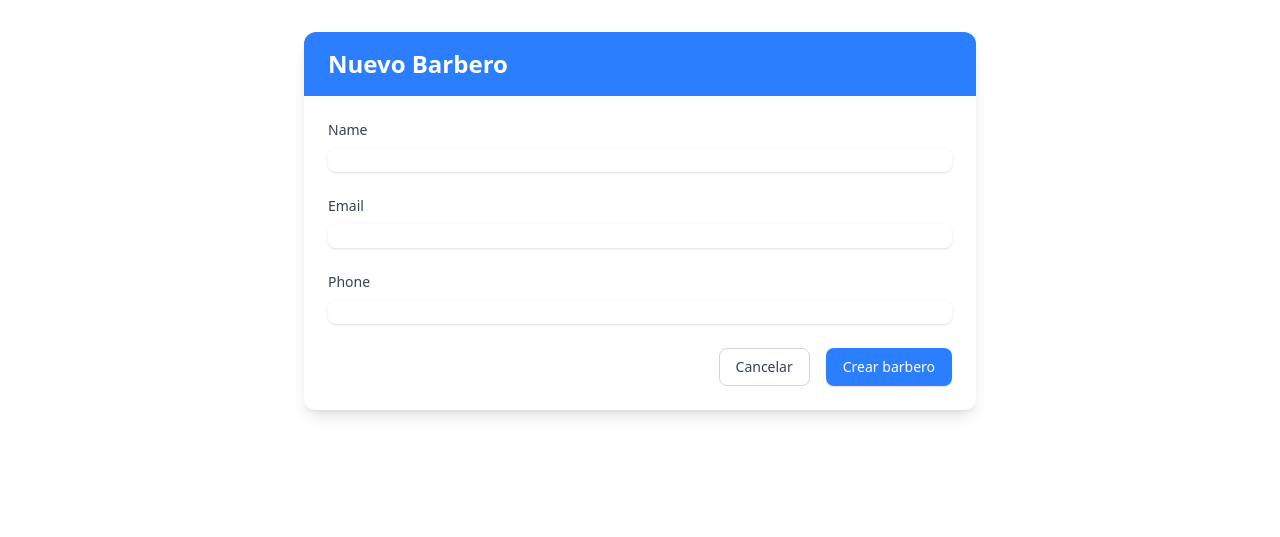
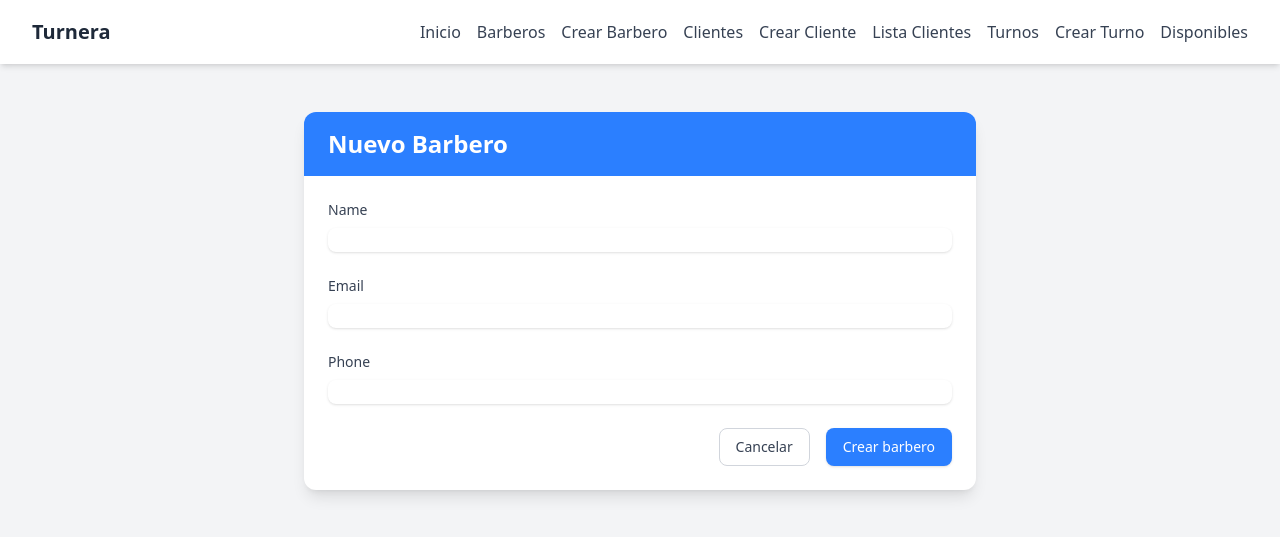
Before and after one commit to ulysses-ck/ifts-pp4-proyecto-integrador, a Django app: page /barber/create/ in a window 1280 px wide. Shown: the top 537 px of the page. Run offline with Django 5.2, Linux system fonts and the light colour scheme; style sheets or scripts are compiled from the project's sources; some libraries are stand-ins or nearby versions.

Commit message:
agregar barra de navegacion

```diff
--- a/templates/base.html
+++ b/templates/base.html
@@ -6,9 +6,72 @@
     <title>{% block title %}Turnera{% endblock %}</title>
 </head>
 
-<body>
-    <div id="content">
+<body class="bg-gray-100 font-sans">
+    <!-- Menú de Navegación -->
+    <nav class="bg-white shadow-md">
+        <div class="max-w-7xl mx-auto px-4 sm:px-6 lg:px-8">
+            <div class="flex justify-between h-16">
+                <div class="flex">
+                    <a href="/" class="flex items-center text-xl font-bold text-gray-800 hover:text-blue-600">
+                        Turnera
+                    </a>
+                </div>
+                <div class="hidden md:flex space-x-4 items-center">
+                    <!-- Core -->
+                    <a href="/" class="text-gray-700 hover:text-blue-600">Inicio</a>
+
+                    <!-- Barberos -->
+                    <a href="/barber/" class="text-gray-700 hover:text-blue-600">Barberos</a>
+                    <a href="/barber/create/" class="text-gray-700 hover:text-blue-600">Crear Barbero</a>
+
+                    <!-- Clientes -->
+                    <a href="/client/" class="text-gray-700 hover:text-blue-600">Clientes</a>
+                    <a href="/client/create/" class="text-gray-700 hover:text-blue-600">Crear Cliente</a>
+                    <a href="/client/list/" class="text-gray-700 hover:text-blue-600">Lista Clientes</a>
+
+                    <!-- Turnos -->
+                    <a href="/turn/" class="text-gray-700 hover:text-blue-600">Turnos</a>
+                    <a href="/turn/create/" class="text-gray-700 hover:text-blue-600">Crear Turno</a>
+                    <a href="/turn/available/" class="text-gray-700 hover:text-blue-600">Disponibles</a>
+                </div>
+                <!-- Menú móvil -->
+                <div class="md:hidden flex items-center">
+                    <button id="menu-btn" class="text-gray-700 focus:outline-none">
+                        <svg class="h-6 w-6" fill="none" stroke="currentColor" viewBox="0 0 24 24"
+                             xmlns="http://www.w3.org/2000/svg">
+                            <path stroke-linecap="round" stroke-linejoin="round" stroke-width="2"
+                                  d="M4 6h16M4 12h16M4 18h16"></path>
+                        </svg>
+                    </button>
+                </div>
+            </div>
+        </div>
+        <!-- Contenido desplegable móvil -->
+        <div id="mobile-menu" class="hidden md:hidden px-4 pb-4 space-y-2">
+            <a href="/" class="block text-gray-700 hover:text-blue-600">Inicio</a>
+            <a href="/barber/" class="block text-gray-700 hover:text-blue-600">Barberos</a>
+            <a href="/barber/create/" class="block text-gray-700 hover:text-blue-600">Crear Barbero</a>
+            <a href="/client/" class="block text-gray-700 hover:text-blue-600">Clientes</a>
+            <a href="/client/create/" class="block text-gray-700 hover:text-blue-600">Crear Cliente</a>
+            <a href="/client/list/" class="block text-gray-700 hover:text-blue-600">Lista Clientes</a>
+            <a href="/turn/" class="block text-gray-700 hover:text-blue-600">Turnos</a>
+            <a href="/turn/create/" class="block text-gray-700 hover:text-blue-600">Crear Turno</a>
+            <a href="/turn/available/" class="block text-gray-700 hover:text-blue-600">Disponibles</a>
+        </div>
+    </nav>
+
+    <div id="content" class="p-4">
         {% block content %}{% endblock %}
     </div>
+
+    <!-- Script para alternar el menú móvil -->
+    <script>
+        const btn = document.getElementById('menu-btn');
+        const menu = document.getElementById('mobile-menu');
+
+        btn.addEventListener('click', () => {
+            menu.classList.toggle('hidden');
+        });
+    </script>
 </body>
 </html>
```
